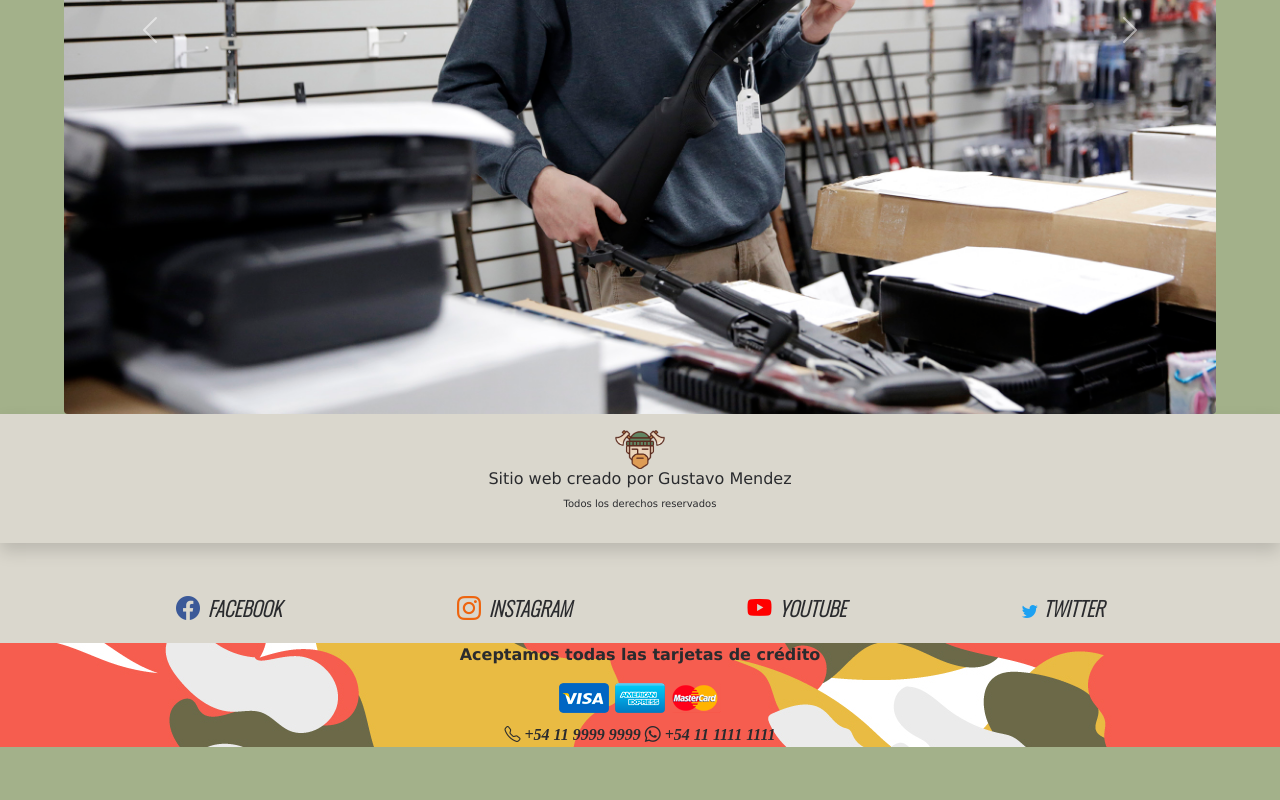
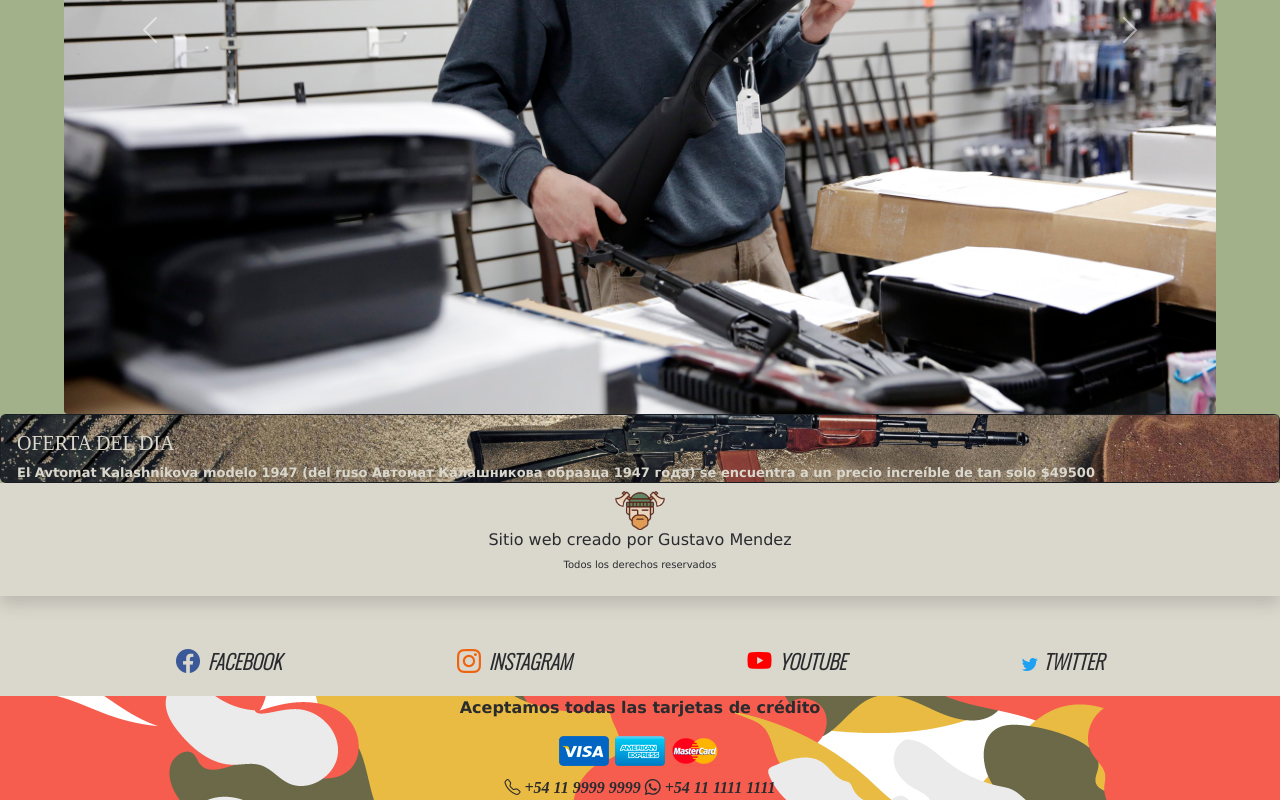
Before and after one commit to mendezgd/entregafinal, a plain HTML site: page index.html in a window 1280 px wide. Shown: the part 773-1573 px from the top of the page. Before the commit the page ends 1520 px from the top, so only its background shows below. Drawn offline with nearby package versions, Linux system fonts and the light colour scheme; a web font is replaced by a local one.

Commit message:
oferta del dia

```diff
--- a/index.html
+++ b/index.html
@@ -52,16 +52,22 @@
 
     <main>
         <h2>Quienes somos?</h2>
+        <div class="presentacion">
             <div class="shadow p-3 mb-5">
-            <p class="fst-italic">Somos una empresa dedicada a la venta de Armamento para uso recreativo y profesional,
+                <p class="fst-italic">Somos una empresa dedicada a la venta de Armamento para uso recreativo y
+                    profesional,
                     contamos con el
                     apoyo
                     directo de los mejores fabricantes del mercado armamentístico. Remington, Marlin, Smith & Wesson,
                     Mossberg o
-                Steyr Mannlicher comercializan, a través de sus importadores y distribuidores nacionales, sus modelos de
-                rifles, escopetas, pistolas y revólveres más conocidos, con un envío directo desde sus almacenes a la
+                    Steyr Mannlicher comercializan, a través de sus importadores y distribuidores nacionales, sus
+                    modelos de
+                    rifles, escopetas, pistolas y revólveres más conocidos, con un envío directo desde sus almacenes a
+                    la
                     Intervención de Armas de cada comprador.</p>
             </div>
+        </div>
+
         <!-- carousel nuevo -->
         <div id="carouselExampleFade" class="carousel slide carousel-fade">
             <div class="carousel-inner">
@@ -89,9 +95,21 @@
 
     </main>
 
+    <section class="oferta">
+        <div class="card text-bg-dark">
+            <img class="img-fluid" src="img/oferta.jpg" class="card-img" alt="imagen de ak47">
+            <div class="card-img-overlay">
+                <h5 class="card-title">OFERTA DEL DIA</h5>
+                <p class="card-text">El Avtomat Kalashnikova modelo 1947 (del ruso Автомат Калашникова образца 1947
+                    года) se encuentra a un precio increíble de tan solo $49500
+                </p>
+            </div>
+        </div>
+    </section>
+
     <div class="footer">
         <footer>
-            <div class="textoFoot shadow p-3 mb-5">
+            <div class="textoFoot shadow p-2 mb-5">
                 <img class="img-fluid" src="img/testpela.png" alt="logo peladingui" width="50px">
                 <h6>Sitio web creado por Gustavo Mendez</h6>
                 <p>Todos los derechos reservados</p>
--- /dev/null
+++ b/scss/_index.scss
@@ -0,0 +1,19 @@
+.oferta {
+    h5 {
+        font-family: Holtwood One SC;
+        color: $paleta3;
+        width: 100%;
+        height: auto;
+    }
+    p {
+        color: $paleta3;
+        font-weight: bold;
+        font-size: small;
+        width: 100%;
+        height: auto;
+    }
+    img {
+        width: 100%;
+        height: auto;
+    }
+}
--- a/scss/estilo.scss
+++ b/scss/estilo.scss
@@ -1,4 +1,5 @@
 @import "base";
+@import "index";
 @import "header";
 @import "footer";
 @import "productos";
```
Also changed, not shown: css/estilo.css, img/oferta.jpg (added), 2 other files. Lines whose indentation alone changed are shown as unchanged.
